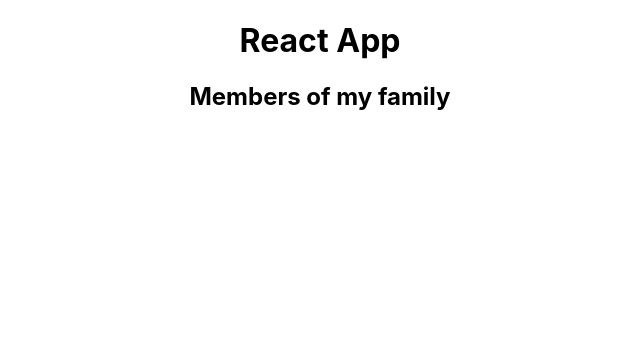
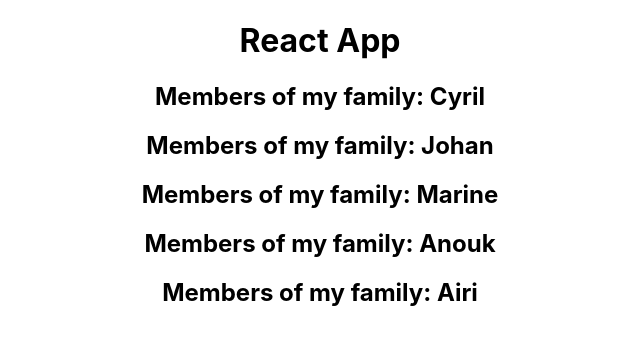
Before and after one commit to Plorrain/react-course-project, a React (Create React App) app: page / in a window 1280 px wide. Shown: the top 344 px of the page, without its empty margins (320-960 px from the left). Built offline with nearby package versions, Linux system fonts and the light colour scheme.

Commit message:
Trying to make the title app with props/didnt work probably a pb at the index.js file

```diff
--- a/src/App.js
+++ b/src/App.js
@@ -6,7 +6,11 @@ function App() {
   return (
     <div className="App">
       <h1>React App</h1>
-      <Member />
+      <Member name= 'Cyril'/>
+      <Member name= 'Johan'/>
+      <Member name= 'Marine'/>
+      <Member name= 'Anouk'/>
+      <Member name= 'Airi'/>
     </div>
   );
 }
--- a/src/components/Member.js
+++ b/src/components/Member.js
@@ -1,9 +1,9 @@
 import React from 'react'
 
-const Member = () => {
+const Member = ({ name }) => {
   return (
     <h2>
-      Members of my family
+      Members of my family: {name}
     </h2>
   )
 }
--- a/src/index.js
+++ b/src/index.js
@@ -10,8 +10,4 @@ root.render(
     <App />
   </React.StrictMode>
 );
-
-// If you want to start measuring performance in your app, pass a function
-// to log results (for example: reportWebVitals(console.log))
-// or send to an analytics endpoint. Learn more: https://bit.ly/CRA-vitals
 reportWebVitals();
```
